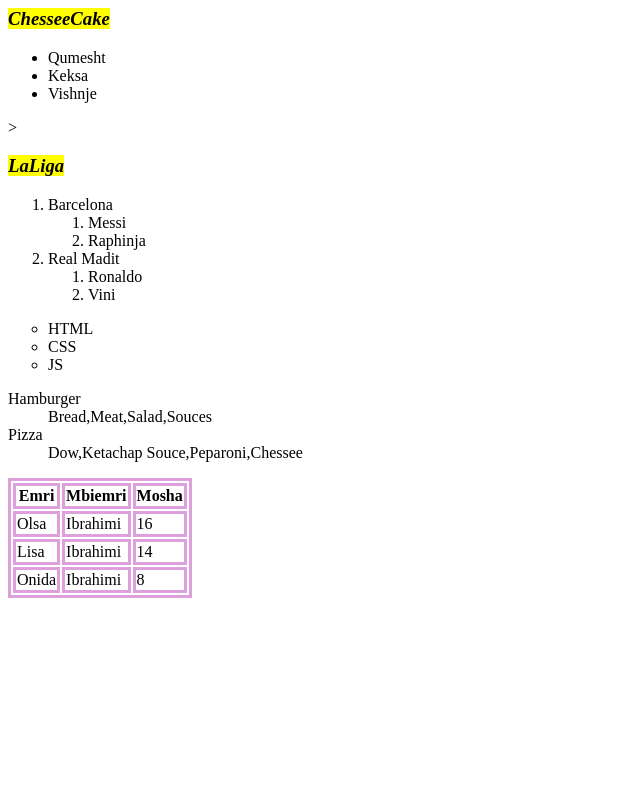
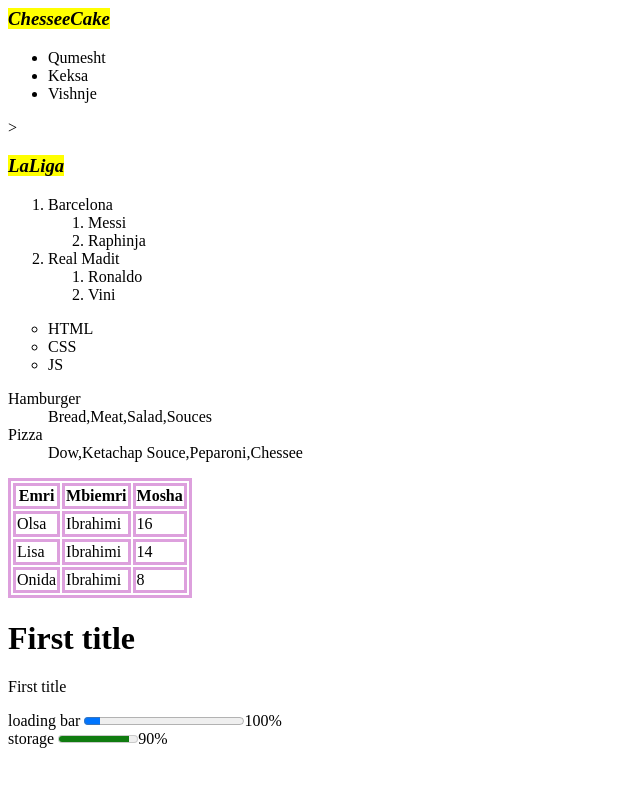
Before and after one commit to Olsa0710/OlsaWebAdv, a plain HTML site: page Moduli 5/index.html in a window 1280 px wide. Shown: the whole page, without its empty margins (0-640 px from the left). Drawn offline with Linux system fonts and the light colour scheme.

Commit message:
Moduli 5

```diff
--- a/Moduli 5/index.html
+++ b/Moduli 5/index.html
@@ -75,5 +75,15 @@
 
         </table>
 
+        <h1 contenteditable="true">First title</h1>
+        <p contenteditable="true">First title</p>
+
+        <label >loading bar</label>
+        <progress value="10" max="100"></progress>100%
+        <br>
+
+        <label for="volum">storage</label>
+        <meter value="90" min="0" max="100">90</meter>90%
+
     </body>
 </html>
```
